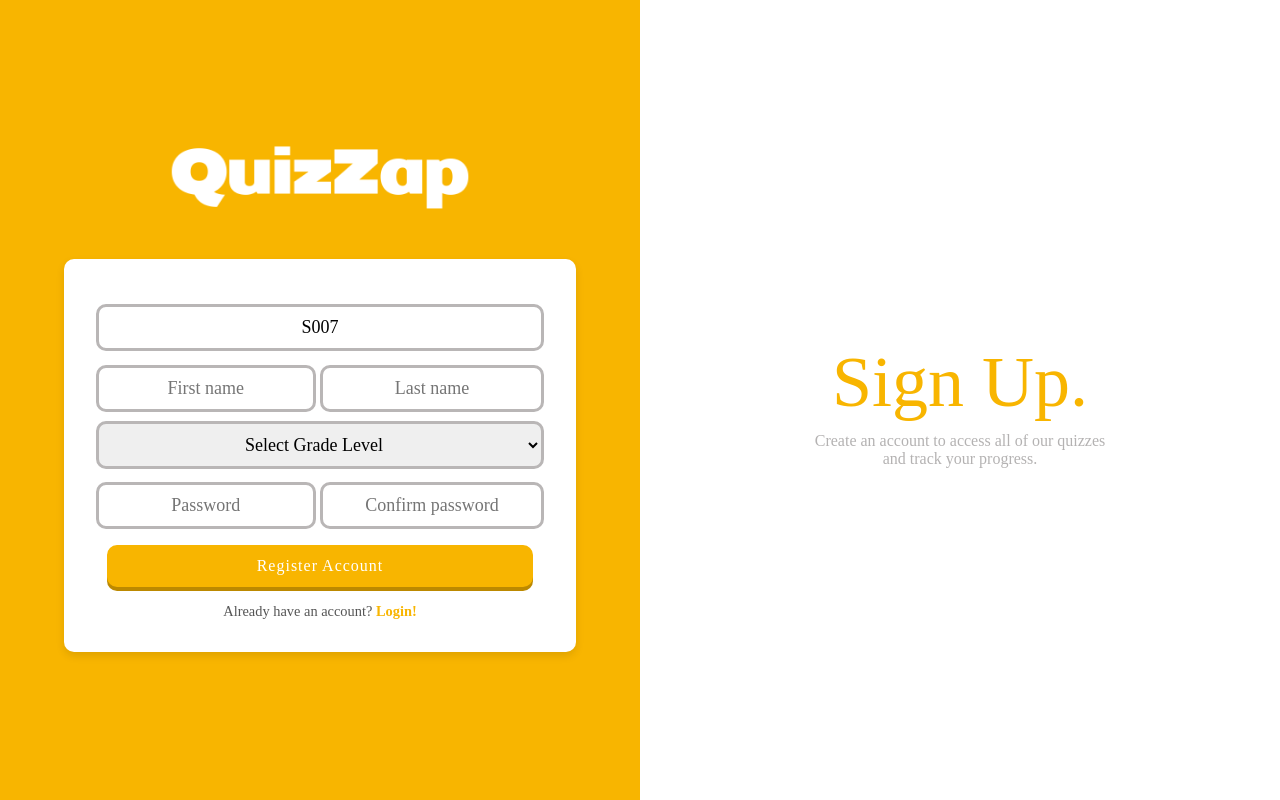
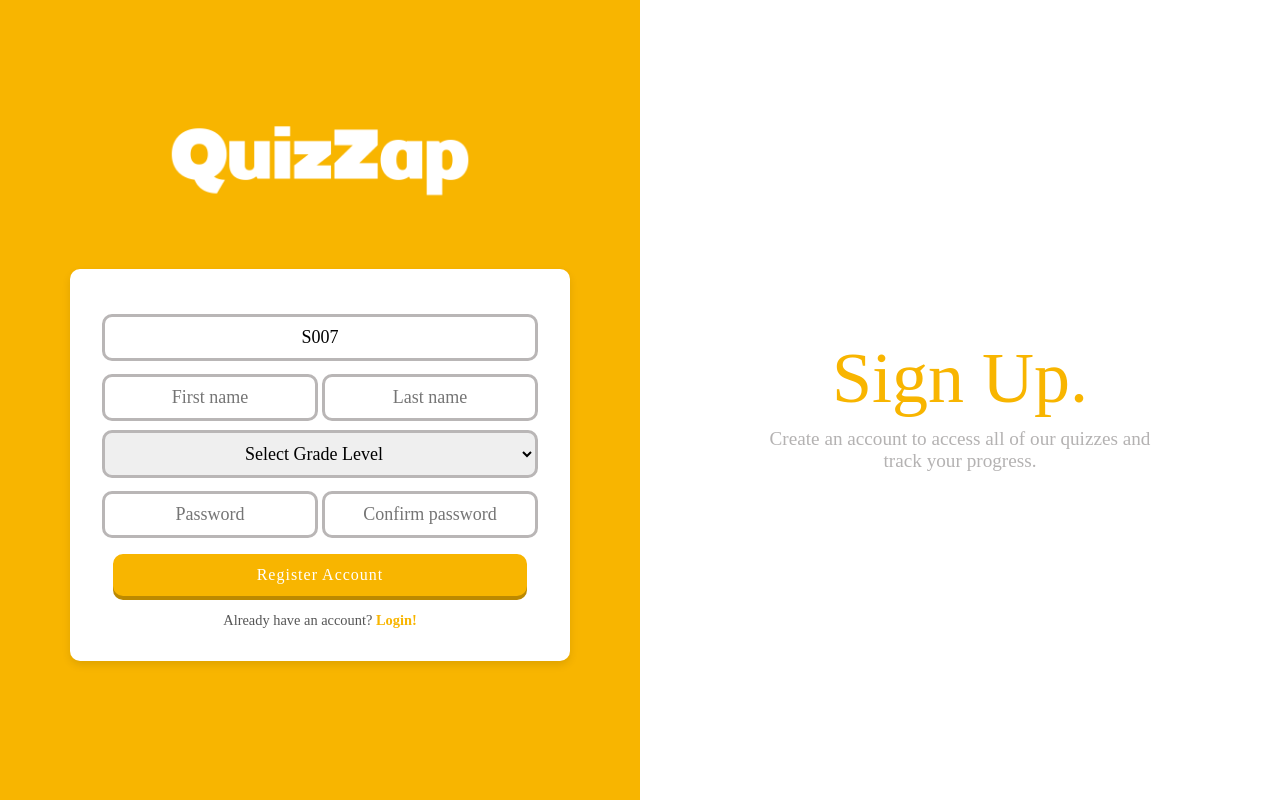
Before and after one commit to j3zzzz/Quizzap, a PHP site: page /s_Signup.php in a window 1280 px wide. Run offline with PHP 8.4, Linux system fonts and the light colour scheme; data comes from the database, SQL or seed files in the repository.

Commit message:
APO (06-25-2025)

```diff
--- a/s_Signup.php
+++ b/s_Signup.php
@@ -45,7 +45,8 @@
 
         .container {
             display: flex;
-            height: 100vh;
+            flex-direction: column;
+            min-height: 100vh;
             background-color: #f2f2f2;
         }
 
@@ -56,6 +57,8 @@
             justify-content: center;
             align-items: center;
             flex-direction: column;
+            padding: 20px;
+            order: 2;
         }
 
         .right {
@@ -65,26 +68,27 @@
             justify-content: center;
             align-items: center;
             color: #999;
-            font-size: 6rem;
             font-weight: bold;
             flex-direction: column;
+            padding: 40px 20px;
+            text-align: center;
+            order: 1;
         }
 
         .right span {
-            text-align: left;
             color: #F8B500;
-            font-size: 4.5rem;
-            font-family: 'Tilt Warp Regular';
+            font-family: Fredoka;
+            font-size: 3rem;
         }
 
         .right p {
             color: #B4B2B2;
-            font-size: 1rem;
             font-weight: normal;
             text-align: center;
             max-width: 300px;
             margin-top: 0.5rem;
-            font-family: 'Tilt Warp Regular';
+            font-family: Fredoka;
+            font-size: 1rem;
         }
 
         .logo {
@@ -92,7 +96,14 @@
             font-weight: bold;
             color: #ffffff;
             margin-bottom: .5rem;
-            margin-top: -6%;
+            margin-top: 0;
+        }
+
+        .logo img {
+            width: 360px;
+            height: 130px;
+            max-width: 100%;
+            height: auto;
         }
 
         .signup-form {
@@ -100,9 +111,10 @@
             padding: 2rem;
             border-radius: 10px;
             box-shadow: 0 4px 8px rgba(0, 0, 0, 0.1);
-            width: 80%;
-            max-width: 1000px;
+            width: 100%;
+            max-width: 500px;
             text-align: center;
+            margin: 20px 0;
         }
 
         .signup-form input[type="text"],
@@ -112,10 +124,30 @@
             border: 3px solid #B9B6B6;
             border-radius: 10px;
             box-sizing: border-box;
-            font-family: 'Tilt Warp Regular';
+            font-family: Fredoka;
             font-size: 18px;
             margin-top: 3%;
             text-align: center;
+        }
+
+        .name-inputs {
+            display: flex;
+            gap: 1%;
+            width: 100%;
+        }
+
+        .name-inputs input {
+            width: 49.5%;
+        }
+
+        .password-inputs {
+            display: flex;
+            gap: 1%;
+            width: 100%;
+        }
+
+        .password-inputs input {
+            width: 49.5%;
         }
 
         select {
@@ -123,7 +155,7 @@
             padding: 10px;
             border: 3px solid #B9B6B6;
             border-radius: 10px;
-            font-family: 'Tilt Warp Regular';
+            font-family: Fredoka;
             font-size: 18px;
             color: #000;
             margin-top: 2%;
@@ -131,7 +163,7 @@
         }
 
         option {
-            font-family: 'Tilt Warp Regular';
+            font-family: Fredoka;
         }
 
         .signup-form .btn {
@@ -143,7 +175,7 @@
             border-radius: 10px;
             font-size: 16px;
             cursor: pointer;
-            font-family: 'Tilt Warp Regular';
+            font-family: Fredoka;
             letter-spacing: 1px;
             box-shadow: 0 4px 0 #BC8900;
             margin-top: 1rem;
@@ -158,14 +190,14 @@
             margin-top: 1rem;
             font-size: 0.9rem;
             color: #555;
-            font-family: 'Tilt Warp Regular';
+            font-family: Fredoka;
         }
 
         .signup-form a {
             color: #F8B500;
             text-decoration: none;
             font-weight: bold;
-            font-family: 'Tilt Warp Regular';
+            font-family: Fredoka;
         }
 
         .signup-form a:hover {
@@ -178,8 +210,45 @@
         }
 
         .error-message {
-            font-family: 'Tilt Warp Regular';
+            font-family: Fredoka;
             color: red;
+            margin-bottom: 10px;
+        }
+
+        /* Media queries for responsiveness */
+        @media (min-width: 768px) {
+            .container {
+                flex-direction: row;
+            }
+
+            .left {
+                order: 1;
+                padding: 40px;
+            }
+
+            .right {
+                order: 2;
+                padding: 40px;
+            }
+
+            .right span {
+                font-size: 4rem;
+            }
+
+            .logo {
+                margin-top: -6%;
+            }
+        }
+
+        @media (min-width: 992px) {
+            .right span {
+                font-size: 4.5rem;
+            }
+
+            .right p {
+                font-size: 1.2rem;
+                max-width: 400px;
+            }
         }
     </style>
 </head>
@@ -198,8 +267,10 @@
                     <form method="POST" action="s_Signup_process.php" onsubmit="return validateForm()">
                     <input type="text" name="account_number" value="<?php echo $student_account_number; ?>">
 
-                    <input style="width: 49%;" type="text" id="fname" name="fname" placeholder="First name" required>
-                    <input style="width: 50%;" type="text" id="lname" name="lname" placeholder="Last name" required>
+                    <div class="name-inputs">
+                        <input type="text" id="fname" name="fname" placeholder="First name" required>
+                        <input type="text" id="lname" name="lname" placeholder="Last name" required>
+                    </div>
 
                     <select id="glevel" name="glevel" onchange="toggleStrandInput()" required>
                         <option value="">Select Grade Level</option>
@@ -222,8 +293,10 @@
                         </select>
                     </div>
 
-                    <input style="width: 49%;" type="password" id="password" name="password" placeholder="Password" required>
-                    <input style="width: 50%;" type="password" id="password2" name="password2" placeholder="Confirm password" required>
+                    <div class="password-inputs">
+                        <input type="password" id="password" name="password" placeholder="Password" required>
+                        <input type="password" id="password2" name="password2" placeholder="Confirm password" required>
+                    </div>
 
                     <center>
                         <input class="btn" type="submit" value="Register Account">
```
Also changed, not shown: acctype.php (+57 -25 lines), login.php (+48 -15 lines), t_Signup.php (+101 -25 lines).
